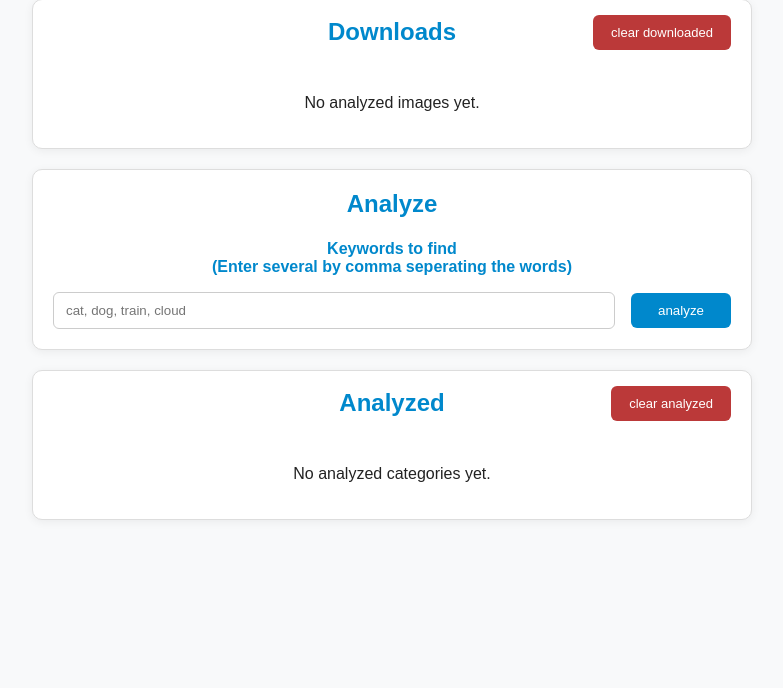
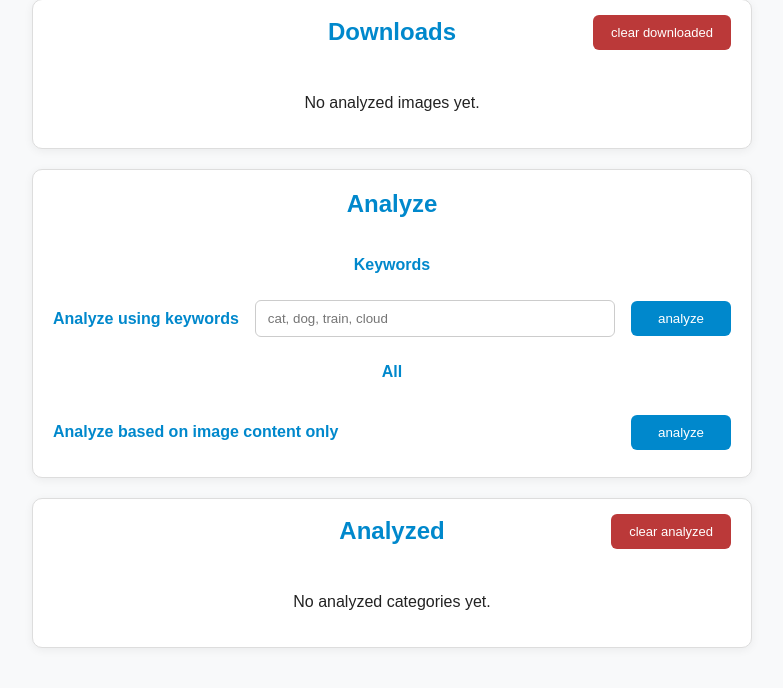
Before and after one commit to emilioano/Scrapalyzer, a Flask app: page / in a window 1280 px wide. Shown: the part 239-927 px from the top of the page, without its empty margins (248-1031 px from the left). Before the commit the page ends 759 px from the top, so only its background shows below. Run offline with Flask 3, Linux system fonts and the light colour scheme.

Commit message:
reimplementation complete and prepared for analyze all

```diff
--- a/app.py
+++ b/app.py
@@ -136,6 +136,13 @@ def run_analyze():
     # Reload index after keywords are sent
     return redirect(url_for('index'))
 
+# Route to run the analyze all script
+@app.route('/run_analyze_all')
+def run_analyze_all():
+
+    # Reload index after keywords are sent
+    return redirect(url_for('index'))
+
 # Serve files from downloads directory to website
 
 
@@ -151,6 +158,7 @@ def analyzed_image(filename):
     return send_from_directory(app.config["ANALYZED_DIR"], filename)
 
 # Call function via route to clean the downloads folder
+
 @app.route('/clear_downloads_button')
 def clear_downloads_button():
     try:
--- a/static/css/styles.css
+++ b/static/css/styles.css
@@ -91,7 +91,7 @@ h2 {
 
 .submit_button {
 	min-width: 100px;
-	max-width: 250px;
+	max-width: 150px;
 	padding: 10px 18px;
 	border: none;
 	border-radius: 6px;
@@ -119,6 +119,21 @@ h2 {
 	outline: 2px solid rgba(0, 136, 204, 0.3);
 	outline-offset: 2px;
 	transition: outline 0.15s ease-in-out;
+}
+
+/* Submit all */
+.submit_all_button {
+	min-width: 100px;
+	max-width: 150px;
+	padding: 10px 18px;
+	margin-left: auto;
+	border: none;
+	border-radius: 6px;
+	background: var(--accent);
+	color: #fff;
+	font-weight: 500;
+	cursor: pointer;
+	transition: background 0.2s ease, transform 0.1s ease, opacity 0.2s ease;
 }
 
 /* Clear button */
@@ -190,6 +205,10 @@ h2 {
 		width: auto;
 	}
 
+		.submit_all_button {
+		margin-left: 0;
+	}
+
 	.card_header {
 		flex-direction: column;
 		align-items: center;
--- a/templates/sections/analyze.html
+++ b/templates/sections/analyze.html
@@ -1,6 +1,6 @@
 <section class="card">
 	<h2 class="title">Analyze</h2>
-
+	<p class="input_label">Keywords</p>
 	<form
 		id="analyze-form"
 		class="form"
@@ -9,8 +9,7 @@
 		<label
 			class="input_label"
 			for="keywords"
-			>Keywords to find <br />
-			(Enter several by comma seperating the words)</label
+			>Analyze using keywords</label
 		>
 		<input
 			id="keywords"
@@ -22,6 +21,25 @@
 		<button
 			id="analyze-btn"
 			class="submit_button"
+			type="submit">
+			analyze
+		</button>
+	</form>
+	<p class="input_label">All</p>
+	<form
+		style="border: 0px"
+		id="analyze-all-form"
+		class="form"
+		action="{{ url_for('run_analyze_all') }}"
+		method="get">
+		<p
+			class="input_label"
+			>Analyze based on image content only</p
+		>
+		<button
+			id="analyze-all-btn"
+			type="Submit"
+			class="submit_all_button"
 			type="submit">
 			analyze
 		</button>
```
